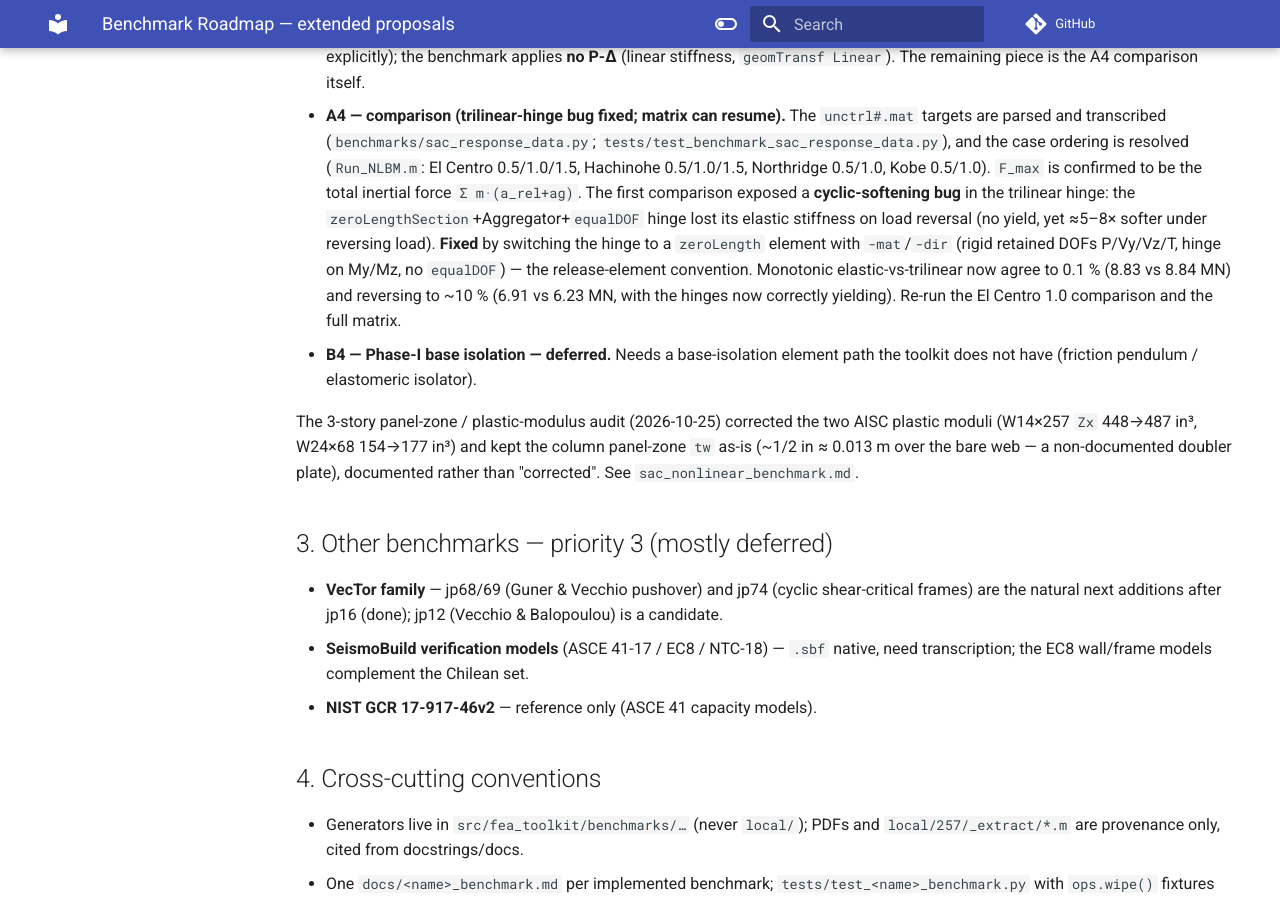
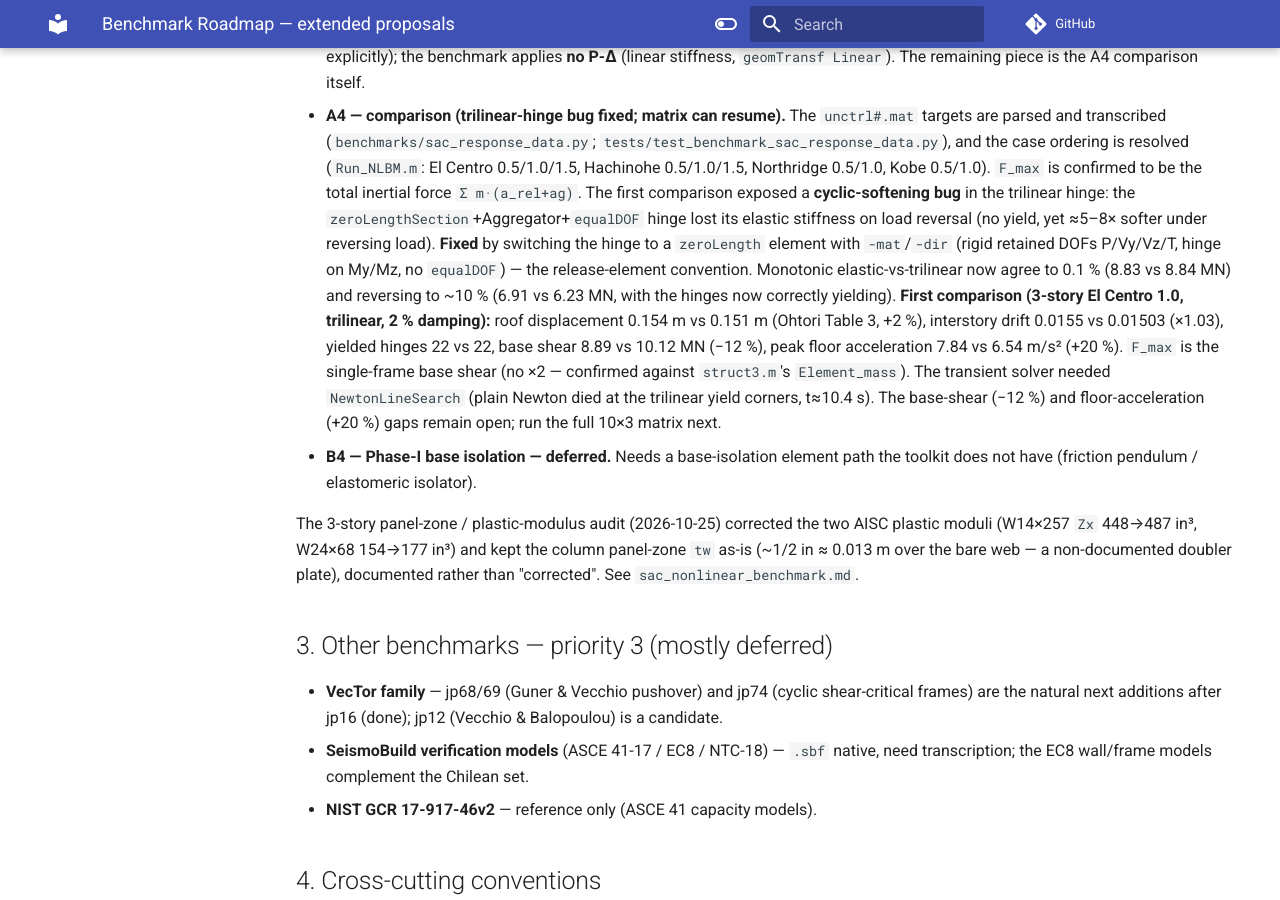
Before and after one commit to boustrephon/fea_toolkit, an MkDocs documentation site: the page built from docs/benchmark_roadmap.md, in a window 1280 px wide and 900 px high, scrolled down 2377 px. Built offline with MkDocs 1.6.1 and Material for MkDocs 9.7.7, drawn with Linux system fonts in a browser that asks for light colours; comment, search, counter and statistics services are not loaded.

Commit message:
fix(opensees): NewtonLineSearch transient solver; A4 El Centro 1.0 first pass
The trilinear Hysteretic hinge's two sharp yield corners make plain Newton fail (3-story El Centro died at t~10.4s); NewtonLineSearch walks the step back and converges the full 2502-step record. Also correct the F_max convention: it is the single-frame base shear (struct3.m Element_mass is the frame mass, matching the model) - no x2 doubling. First 3-story El Centro 1.0 comparison: roof disp 0.154 vs 0.151m, drift 0.0155 vs 0.0150, Nd 22 vs 22; base shear -12%, floor accel +20% remain open.

```diff
--- a/docs/benchmark_roadmap.md
+++ b/docs/benchmark_roadmap.md
@@ -140,7 +140,15 @@ frames under the ten record cases — is planned as an A0–A4 sequence:
   retained DOFs P/Vy/Vz/T, hinge on My/Mz, no `equalDOF`) — the release-element
   convention.  Monotonic elastic-vs-trilinear now agree to 0.1 % (8.83 vs
   8.84 MN) and reversing to ~10 % (6.91 vs 6.23 MN, with the hinges now
-  correctly yielding).  Re-run the El Centro 1.0 comparison and the full matrix.
+  correctly yielding).  **First comparison (3-story El Centro 1.0, trilinear,
+  2 % damping):** roof displacement 0.154 m vs 0.151 m (Ohtori Table 3, +2 %),
+  interstory drift 0.0155 vs 0.01503 (×1.03), yielded hinges 22 vs 22, base
+  shear 8.89 vs 10.12 MN (−12 %), peak floor acceleration 7.84 vs 6.54 m/s²
+  (+20 %).  `F_max` is the single-frame base shear (no ×2 — confirmed against
+  `struct3.m`'s `Element_mass`).  The transient solver needed
+  `NewtonLineSearch` (plain Newton died at the trilinear yield corners, t≈10.4
+  s).  The base-shear (−12 %) and floor-acceleration (+20 %) gaps remain open;
+  run the full 10×3 matrix next.
 - **B4 — Phase-I base isolation — deferred.** Needs a base-isolation element
   path the toolkit does not have (friction pendulum / elastomeric isolator).
 
```
Also changed, not shown: 2 other files.
